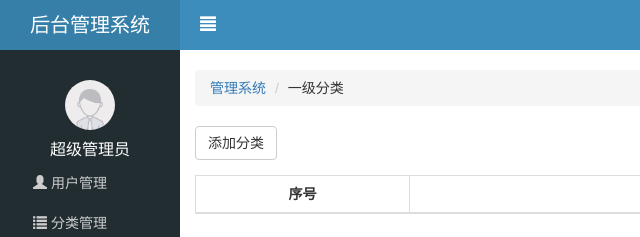
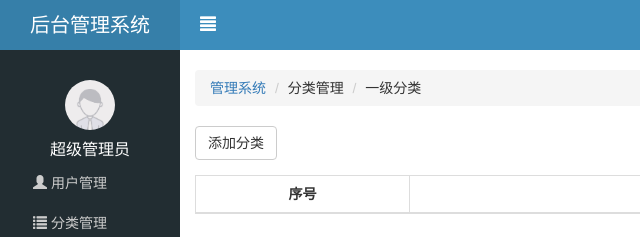
Before and after one commit to WE1ZHANTA0/Letao, a website: page public/back/first.html in a window 1280 px wide. Shown: the top 237 px of the page, 0-640 px from the left. Drawn offline with Linux system fonts and the light colour scheme; no server answers.

Commit message:
修改了一级分类和二级分类的主体导航

```diff
--- a/public/back/first.html
+++ b/public/back/first.html
@@ -65,6 +65,7 @@
                 <li>
                     <a href="javascript:;">管理系统</a>
                 </li>
+                <li class="actve">分类管理</li>
                 <li class="actve">一级分类</li>
             </ol>
             <div class="ad_content">
```
Also changed, not shown: public/back/second.html (+1 -0 lines).
